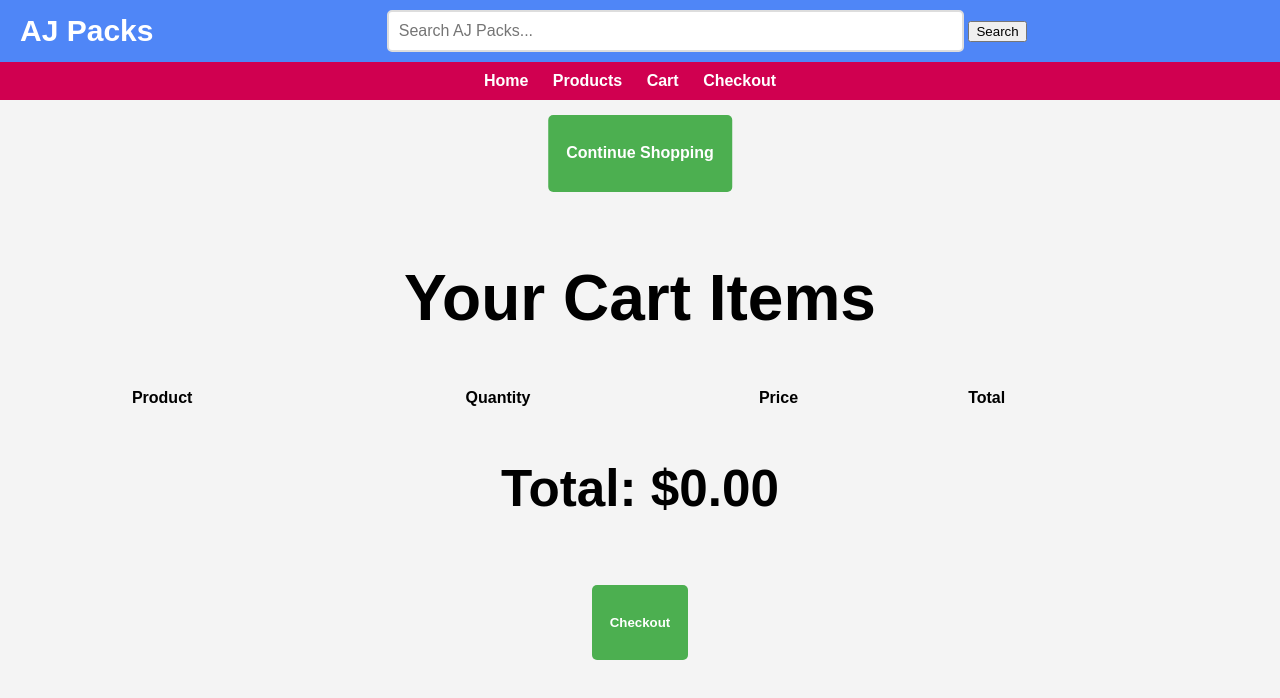
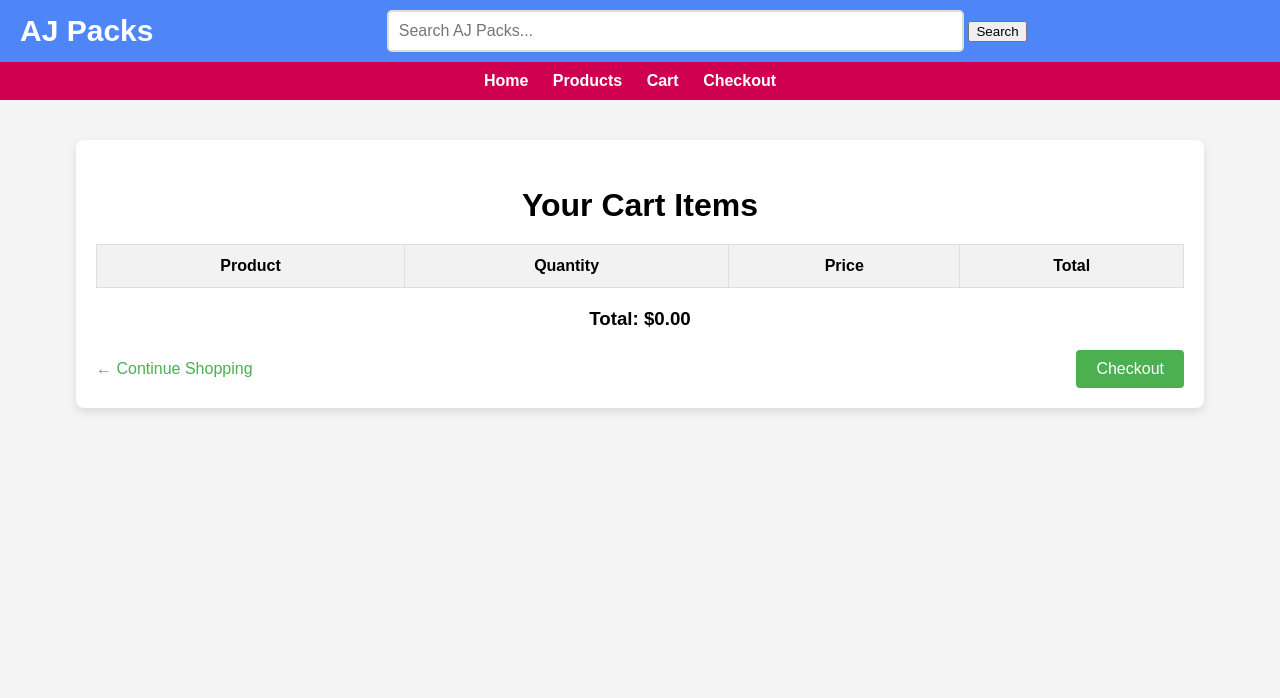
Before and after one commit to ascherzers/CART-211, a plain HTML site: page cart.html in a window 1280 px wide. Drawn offline with Linux system fonts and the light colour scheme; a web font is replaced by a local one.

Commit message:
fixed cart

```diff
--- a/cart.html
+++ b/cart.html
@@ -9,36 +9,68 @@
     <link href="https://fonts.googleapis.com/css2?family=Garamond:wght@400&display=swap" rel="stylesheet">
     <style>
         .cart {
-            text-align: center;
-            position: relative;
+            max-width: 85%;
+            margin: 40px auto;
+            background: white;
+            border-radius: 8px;
+            padding: 20px;
+            box-shadow: 0 4px 8px rgba(0, 0, 0, 0.1);
         }
 
-        /* Styling for buttons */
-        .cart button {
+        h2 {
+            font-size: 2rem;
+            text-align: center;
+            margin-bottom: 20px;
+        }
+
+        table {
+            width: 100%;
+            border-collapse: collapse;
+        }
+
+        table th,
+        table td {
+            border: 1px solid #ddd;
+            padding: 12px;
+            text-align: center;
+        }
+
+        table th {
+            background-color: #f2f2f2;
+            font-weight: bold;
+        }
+
+        table td input[type="number"] {
+            width: 50px;
+            text-align: center;
+        }
+
+        .cart-actions {
+            display: flex;
+            justify-content: space-between;
+            align-items: center;
+            margin-top: 20px;
+        }
+
+        .cart-actions button {
             background-color: #4CAF50;
             color: white;
             border: none;
-            padding: 8px 18px;
-            /* Reduced padding */
-            font-size: 16px;
-            /* Reduced font size */
+            padding: 10px 20px;
+            font-size: 1rem;
             cursor: pointer;
-            border-radius: 5px;
-            margin-top: 15px;
+            border-radius: 4px;
         }
 
-        /* Center the 'Continue Shopping' button over the 'Your Cart Items' */
-        .continue-shopping {
-            position: absolute;
-            top: 0;
-            left: 50%;
-            transform: translateX(-50%);
-            z-index: 1;
+        .cart-actions a {
+            color: #4CAF50;
+            text-decoration: none;
+            font-size: 1rem;
         }
 
-        /* Styling for the 'Checkout' button */
-        .checkout-button {
-            width: auto;
+        .cart-actions button:hover,
+        .cart-actions a:hover {
+            opacity: 0.8;
         }
     </style>
 </head>
@@ -69,34 +101,30 @@
     </nav>
 
     <section class="cart">
-        <br><br><br><br><br><br>
+        <!-- <br><br><br><br><br><br> -->
 
-        <!-- 'Continue Shopping' Button placed over 'Your Cart Items' -->
-        <div class="continue-shopping">
-            <button>
-                <h4><a href="products.html" style="color: white; text-decoration: none;">Continue Shopping</a></h4>
-            </button>
-        </div>
 
-        <h2 style="font-size:5vw" ,="text-align: center;">Your Cart Items</h3>
-            <table style="width: 85%; border-collapse: collapse;">
+        <h2>Your Cart Items</h3>
+            <table>
                 <thead>
                     <tr>
-                        <th style="text-align: center;">Product</th>
-                        <th style="text-align: center;">Quantity</th>
-                        <th style="text-align: center;">Price</th>
-                        <th style="text-align: center;">Total</th>
+                        <th>Product</th>
+                        <th>Quantity</th>
+                        <th>Price</th>
+                        <th>Total</th>
                     </tr>
                 </thead>
                 <tbody id="cart-items"></tbody>
             </table>
 
-            <h3 style="font-size:4vw">Total: <span id="total-price">$0.00</span></h3>
+            <h3 style="text-align: center; margin-top: 20px;">Total: <span id="total-price">$0.00</span></h3>
 
-            <!-- Checkout button -->
-            <button class="checkout-button" onclick="alert('Proceeding to checkout')">
-                <h5><a href="checkout.html" style="color: white; text-decoration: none;">Checkout</a></h5>
-            </button>
+            <div class="cart-actions">
+                <a href="products.html">← Continue Shopping</a>
+                <a href="checkout.html">
+                    <button>Checkout</button>
+                </a>
+            </div>
 
     </section>
 
```
Also changed, not shown: checkout.html (+13 -11 lines), script.js (deleted, +0 -36 lines), 1 other file.
